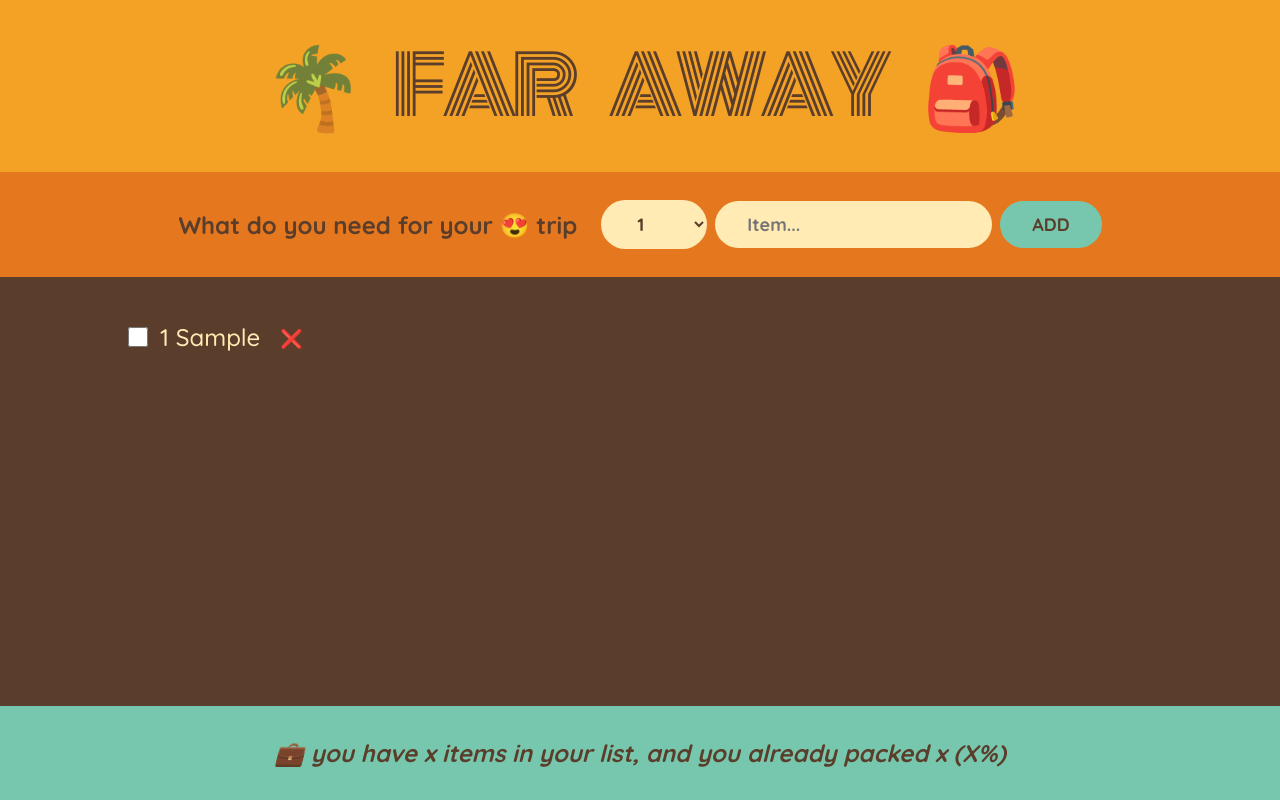
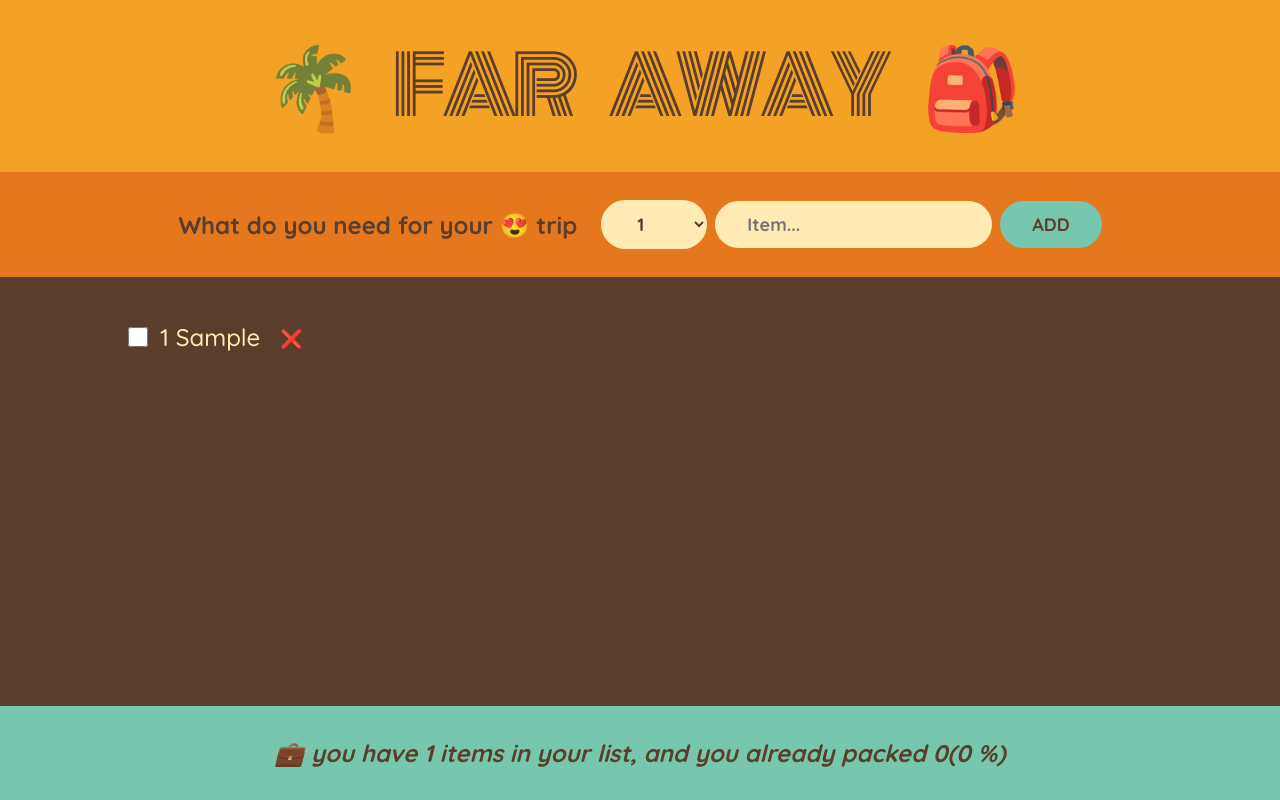
Before and after one commit to lahirujay99/React, a React (Create React App) app in the folder 05-travel-list/: page / in a window 1280 px wide. Both pictures are taken after typing "Sample" into the empty fields and a click on the button "ADD". Built offline with nearby package versions, Linux system fonts and the light colour scheme.

Commit message:
stats bar logic done

```diff
--- a/05-travel-list/src/App.js
+++ b/05-travel-list/src/App.js
@@ -28,7 +28,7 @@
         onDeleteItem={handlerDeleteItem}
         onUpdateItem={handleCheckItems}
       />
-      <Stats />
+      <Stats items={items} />
     </div>
   );
 }
@@ -112,10 +112,25 @@
   );
 }
 
-function Stats() {
+function Stats({ items }) {
+  if (!items.length)
+    return (
+      <p className="stats">
+        <em>Start adding some items to your list 🚀</em>
+      </p>
+    );
+
+  const nItems = items.length;
+  const packed = items.filter((n) => n.packed === true).length;
+  const percent = Math.round((packed / nItems) * 100);
   return (
     <footer className="stats">
-      <em>💼 you have x items in your list, and you already packed x (X%)</em>
+      <em>
+        {percent !== 100
+          ? `💼 you have ${nItems} items in your list, and you already packed
+        ${packed}(${percent} %)`
+          : `You got everything, Ready to go ✈`}
+      </em>
     </footer>
   );
 }
```
